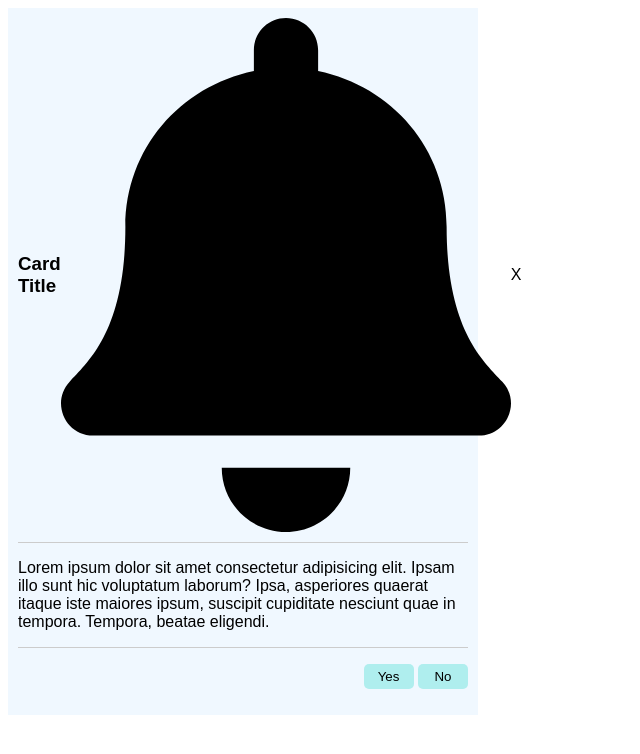
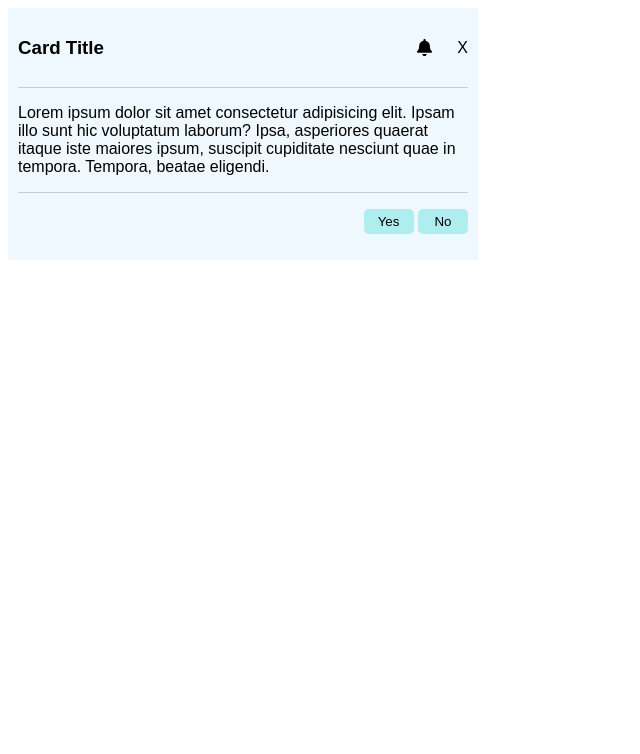
Before and after one commit to poojakelkar/CSS-NeogCamp, a website built with Parcel: page index.html in a window 1280 px wide. Shown: the whole page, without its empty margins (0-640 px from the left). Built offline with nearby package versions, Linux system fonts and the light colour scheme.

Commit message:
added notification icon

```diff
--- a/src/styles.css
+++ b/src/styles.css
@@ -34,3 +34,7 @@ body {
   background-color: rgb(50, 89, 196);
   color: rgb(243, 241, 241);
 }
+.imges {
+  width: 15px;
+  padding-left: 18rem;
+}
```
